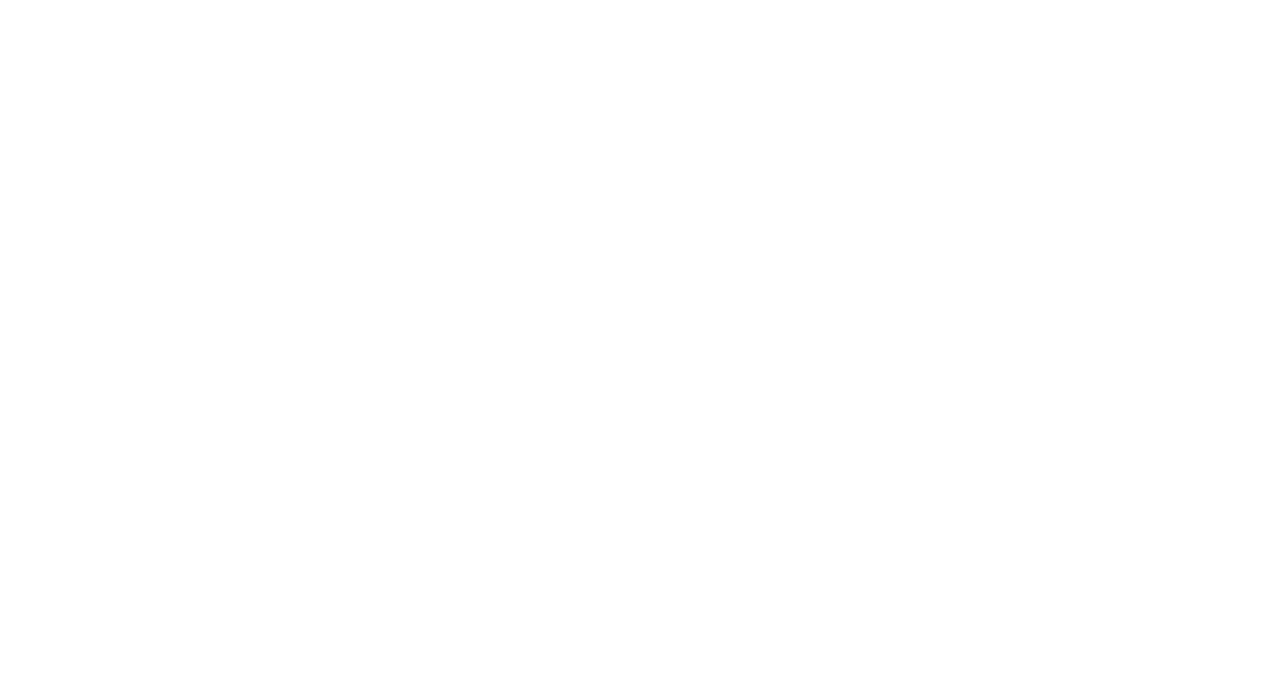
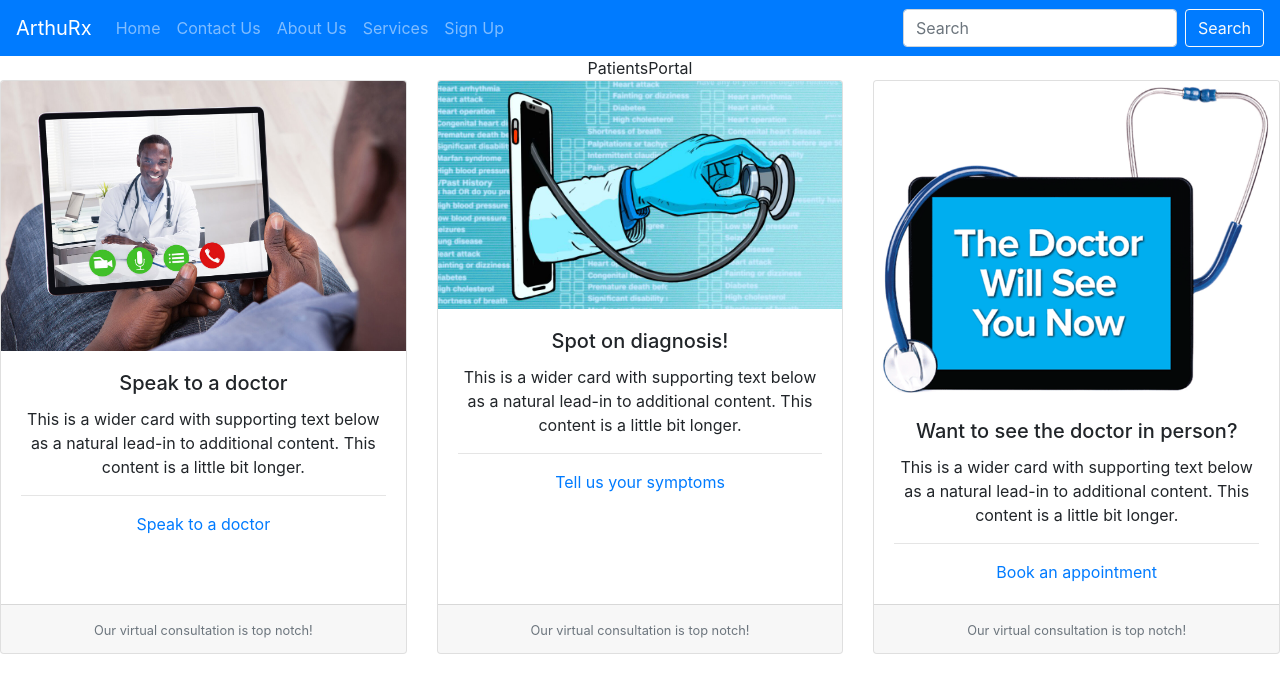
Before and after one commit to ArthurMelo9/arthurx, a React (Create React App) app: page /patientsPortal in a window 1280 px wide. Shown: the top 692 px of the page. Built offline with nearby package versions, Linux system fonts and the light colour scheme.

Commit message:
looking good

```diff
--- a/src/App.js
+++ b/src/App.js
@@ -12,6 +12,7 @@ import Doctors from './components/doctors';
 import Patients from './components/patients';
 import { BrowserRouter as Router, Route, Switch } from 'react-router-dom';
 import DoctorsPortal from './components/doctors/DoctorsPortal';
+import PatientsPortal from './components/patients/PatientsPortal';
 //import Switch from 'react-bootstrap/esm/Switch';
 
 
@@ -30,6 +31,7 @@ function App() {
           <Route path="/doctors" exact component={Doctors} />
           <Route path="/doctorsPortal" exact component={DoctorsPortal} />
           <Route path="/patients" exact component={Patients} />
+          <Route path="/patientsPortal" exact component={PatientsPortal} />
           <Route path="/freeService" exact component={FreeService} />
         </Switch>
       </Router>
--- a/src/components/home/index.js
+++ b/src/components/home/index.js
@@ -28,7 +28,7 @@ const Home
                         <Nav.Link href="/aboutUs">About Us</Nav.Link>
                         <Nav.Link href="/services">Services</Nav.Link>
                         <Nav.Link href="/signUp">Sign Up</Nav.Link>
-                    </Nav>y
+                    </Nav>
                     <Form inline>
                         <FormControl type="text" placeholder="Search" className="mr-sm-2" />
                         <Button variant="outline-light">Search</Button>
--- /dev/null
+++ b/src/components/patients/PatientsPortal.js
@@ -0,0 +1,88 @@
+import React from 'react';
+import { Navbar, Nav, Form, FormControl, Button, Card, CardDeck } from 'react-bootstrap';
+import Comm from '../home/images/comm.jpg';
+import Diagnose from '../home/images/diagnose.jpg'
+import Tele from '../home/images/tele.png';
+
+
+/**
+* @author
+* @function PatientsPortal
+**/
+
+const PatientsPortal = (props) => {
+    return (
+        <div>
+            <Navbar bg="primary" variant="dark">
+                <Navbar.Brand>ArthuRx</Navbar.Brand>
+                <Nav className="mr-auto">
+                    <Nav.Link href="/">Home</Nav.Link>
+                    <Nav.Link href="/contactUs">Contact Us</Nav.Link>
+                    <Nav.Link href="/aboutUs">About Us</Nav.Link>
+                    <Nav.Link href="/services">Services</Nav.Link>
+                    <Nav.Link href="/signUp">Sign Up</Nav.Link>
+                </Nav>
+                <Form inline>
+                    <FormControl type="text" placeholder="Search" className="mr-sm-2" />
+                    <Button variant="outline-light">Search</Button>
+                </Form>
+            </Navbar>
+            PatientsPortal
+
+            <CardDeck>
+                <Card>
+                    <Card.Img variant="top" src={Comm} />
+                    <Card.Body>
+                        <Card.Title>Speak to a doctor</Card.Title>
+                        <Card.Text>
+                            This is a wider card with supporting text below as a natural lead-in to
+                            additional content. This content is a little bit longer.
+                         </Card.Text>
+                        <Card.Link href="#"></Card.Link>
+                        <hr />
+                        <Card.Link href="#">Speak to a doctor</Card.Link>
+                    </Card.Body>
+                    <Card.Footer>
+                        <small className="text-muted">Our virtual consultation is top notch!</small>
+                    </Card.Footer>
+                </Card>
+                <Card>
+                    <Card.Img variant="top" src={Diagnose} />
+                    <Card.Body>
+                        <Card.Title>Spot on diagnosis!</Card.Title>
+                        <Card.Text>
+                            This is a wider card with supporting text below as a natural lead-in to
+                            additional content. This content is a little bit longer.
+                         </Card.Text>
+                        <Card.Link href="#"></Card.Link>
+                        <hr />
+                        <Card.Link href="#">Tell us your symptoms</Card.Link>
+                    </Card.Body>
+                    <Card.Footer>
+                        <small className="text-muted">Our virtual consultation is top notch!</small>
+                    </Card.Footer>
+                </Card>
+                <Card>
+                    <Card.Img variant="top" src={Tele} />
+                    <Card.Body>
+                        <Card.Title>Want to see the doctor in person?</Card.Title>
+                        <Card.Text>
+                            This is a wider card with supporting text below as a natural lead-in to
+                            additional content. This content is a little bit longer.
+                         </Card.Text>
+                        <Card.Link href="#"></Card.Link>
+                        <hr />
+                        <Card.Link href="#">Book an appointment</Card.Link>
+                    </Card.Body>
+                    <Card.Footer>
+                        <small className="text-muted">Our virtual consultation is top notch!</small>
+                    </Card.Footer>
+                </Card>
+
+            </CardDeck>
+        </div>
+    )
+
+}
+
+export default PatientsPortal;
--- a/src/components/patients/index.js
+++ b/src/components/patients/index.js
@@ -1,5 +1,6 @@
 import React, { useState } from 'react';
-import { Nav } from 'react-bootstrap';
+
+import { Navbar, Nav, Form, FormControl, Button } from 'react-bootstrap';
 import './style.css';
 //import { BrowserRouter, NavLink, route, } from 'react-router-dom';
 //import Home from '../home';
@@ -30,10 +31,28 @@ const Patients = (props) => {
         event.preventDefault();
         if (username === 'Arthur' && password === '123456')
             setLoggedIn(true)
-        window.location = "patientPortal";
+        window.location = "patientsPortal";
     }
     return (
-        <div className="logInBox">Patients
+        <div className="logInBox">
+            <Navbar bg="primary" variant="dark">
+                <Navbar.Brand>ArthuRx</Navbar.Brand>
+                <Nav className="mr-auto">
+                    <Nav.Link href="/">Home</Nav.Link>
+                    <Nav.Link href="/contactUs">Contact Us</Nav.Link>
+                    <Nav.Link href="/aboutUs">About Us</Nav.Link>
+                    <Nav.Link href="/services">Services</Nav.Link>
+                    <Nav.Link href="/signUp">Sign Up</Nav.Link>
+                </Nav>
+                <Form inline>
+                    <FormControl type="text" placeholder="Search" className="mr-sm-2" />
+                    <Button variant="outline-light">Search</Button>
+                </Form>
+            </Navbar>
+            Patients
+
+            <br />
+            <hr />
             <img src={PatientImage} alt='patient' />
 
 
```
Also changed, not shown: src/components/home/images/diagnose.jpg (renamed from src/components/home/images/telemedicine-1-1024x576.jpg).
